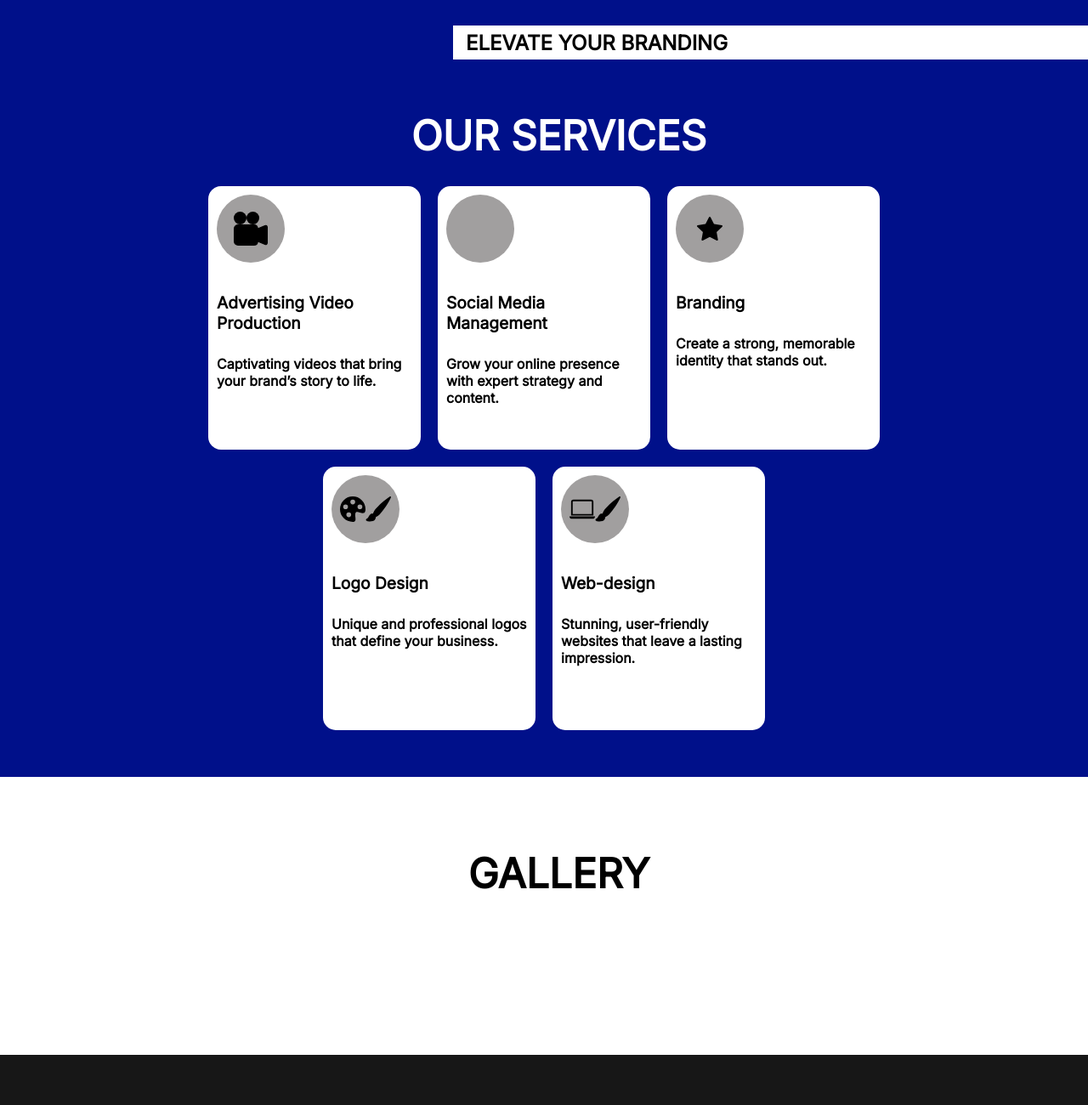
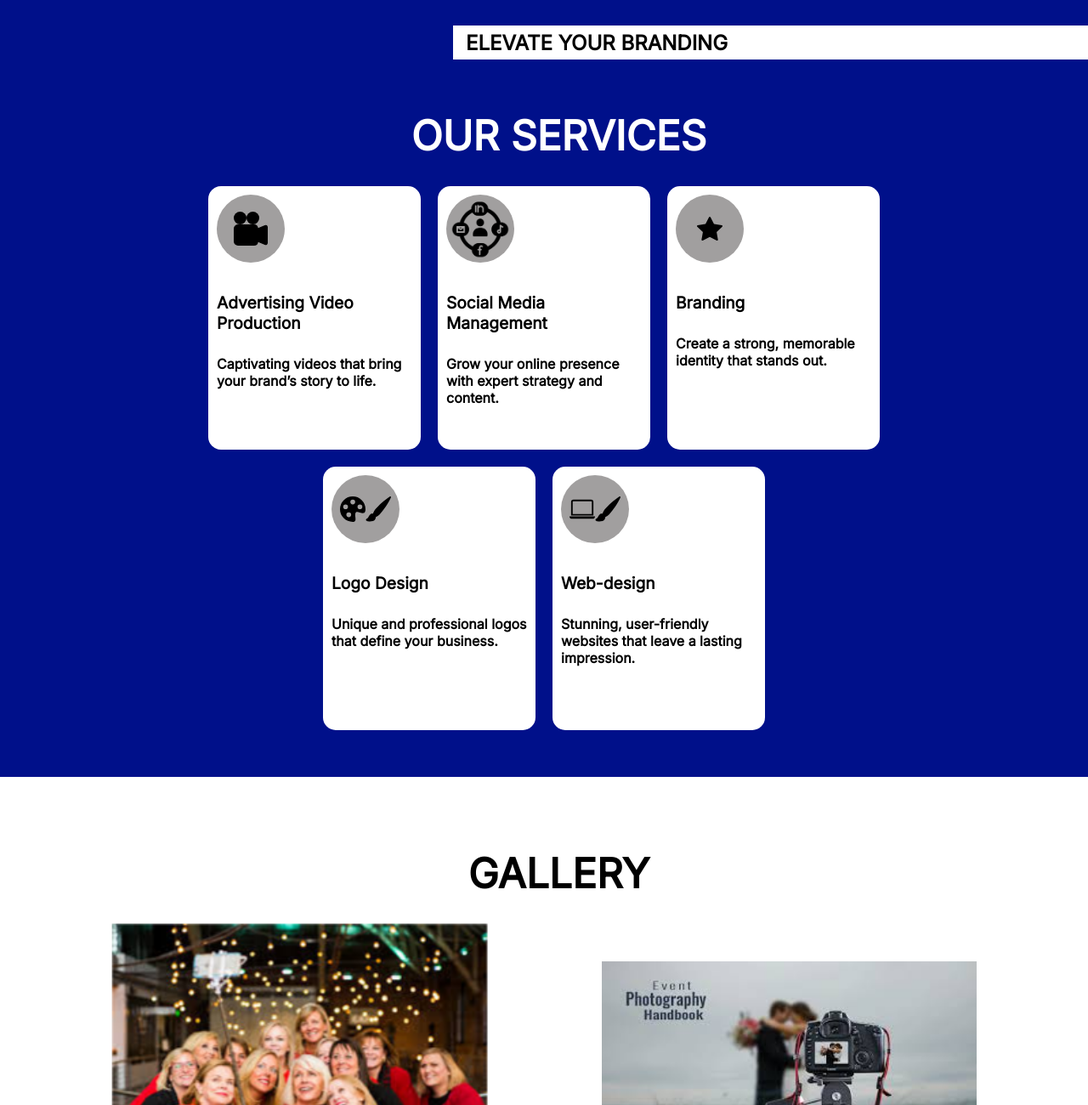
Before and after one commit to Thisis-Niyad/Brandism, a plain HTML site: page index.html in a window 1280 px wide. Shown: the part 1500-2800 px from the top of the page at 85% size. Drawn offline with nearby package versions, Linux system fonts and the light colour scheme; files that its build step writes are made by us from their sources; the site is published under a folder, as on GitHub Pages, so addresses that start at the root find nothing.

Commit message:
basic commit

```diff
--- a/index.html
+++ b/index.html
@@ -27,7 +27,7 @@
 <body>
     <div class="vh100">
         <header>
-            <img src="/IMG/BrandismLogo1.png" alt="Brandism" class="logo">
+            <img src="IMG/BrandismLogo1.png" alt="Brandism" class="logo">
             <ul class="nav_links">
                 <li><a href="/PAGES/About.html">ABOUT</a></li>
                 <li><a href="#BLOG">BLOG</a></li>
@@ -97,7 +97,7 @@
             <div class="col-5 dcenter">
                 <div class="r3d">
                     <span>Brandism</span>
-                    <img src="/IMG/BrandismLogo1.png" alt="">
+                    <img src="IMG/BrandismLogo1.png" alt="">
                 </div>
             </div>
         </div>
@@ -282,7 +282,7 @@
             </div>
             <div class="card">
                 <div class="cardlogo txt-blck">
-                    <img src="/IMG/social-circle-icon.png" width="70" alt="">
+                    <img src="IMG/social-circle-icon.png" width="70" alt="">
                 </div>
                 <div class="title-s"> Social Media Management </div>
                 <p class="f-bold">Grow your online presence with expert strategy and content.</p>
@@ -337,26 +337,26 @@
     <section class="Blogs" id="BLOG">
         <div class="txt-center text1 txt-blck"> GALLERY </div>
         <div class="imgRow">
-            <img src="/IMG/EVENT1.jpeg" alt=""><img src="/IMG/images.jpeg" alt="">
+            <img src="IMG/EVENT1.jpeg" alt="loading error"><img src="IMG/images.jpeg" alt="loading error">
         </div>
         <div class="imgRow">
-            <img src="/IMG/EVENT3.jpeg" alt=""><img src="/IMG/EVENT2.jpeg" alt="">
+            <img src="IMG/EVENT3.jpeg" alt="loading error"><img src="IMG/EVENT2.jpeg" alt="loading error">
         </div>
         <div class="imgRow">
-            <img src="/IMG/images.jpeg" alt=""><img src="/IMG/EVENT1.jpeg" alt="">
+            <img src="IMG/images.jpeg" alt="loading error"><img src="IMG/EVENT1.jpeg" alt="loading error">
         </div>
         <div class="imgRow">
-            <img src="/IMG/EVENT3.jpeg" alt=""><img src="/IMG/images.jpeg" alt="">
+            <img src="IMG/EVENT3.jpeg" alt="loading error"><img src="IMG/images.jpeg" alt="loading error">
         </div>
         <div class="imgRow">
-            <img src="/IMG/images.jpeg" alt=""><img src="/IMG/EVENT2.jpeg" alt="">
+            <img src="IMG/images.jpeg" alt="loading error"><img src="IMG/EVENT2.jpeg" alt="loading error">
         </div>
     </section>
     <footer class="footer">
         <div class="f-title "> CONTACT US </div>
         <div class="row3">
             <div class="col-4 txt-center">
-                <img src="/IMG/BrandismLogo1.png" alt="Brandism" class="logo">
+                <img src="IMG/BrandismLogo1.png" alt="Brandism" class="logo">
             </div>
             <div class="col-4 txt-center line-h">
                 <a href="/PAGES/About.html">ABOUT US</a> <br>
@@ -401,7 +401,7 @@
             </div>
         </div>
     </footer>
-    <script src="/JS/Brandism.js"></script>
+    <script src="JS/Brandism.js"></script>
 </body>
 
 </html>
```
